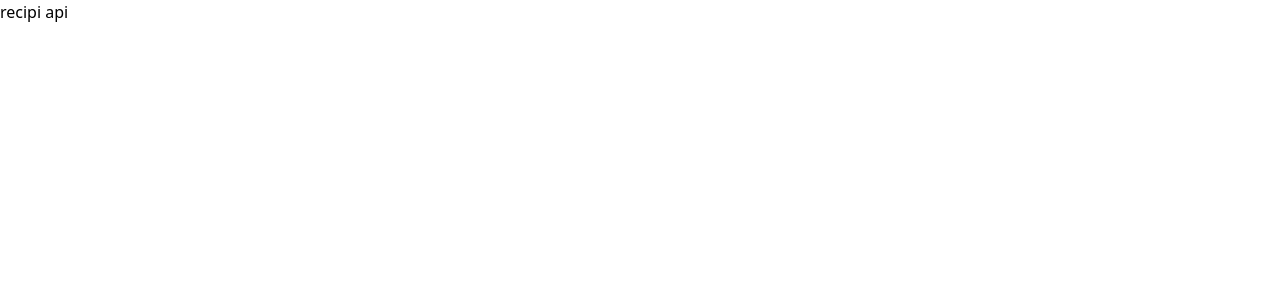
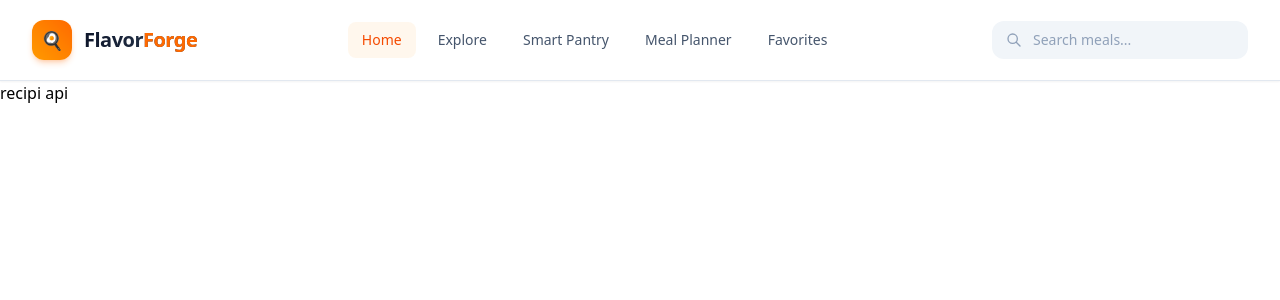
Before and after one commit to Eazybel/Fridge-Stalker, a Next.js app in the folder fridgestalker/: page / in a window 1280 px wide. Shown: the top 300 px of the page. Built offline with nearby package versions, Linux system fonts and the light colour scheme.

Commit message:
feat: integrate Header component into RootLayout for improved navigation

```diff
--- a/fridgestalker/src/app/layout.tsx
+++ b/fridgestalker/src/app/layout.tsx
@@ -1,4 +1,5 @@
 import type { Metadata } from "next";
+import Header from "@/app/components/Header/Header"
 import "./globals.css";
 
 export const metadata: Metadata = {
@@ -8,10 +9,11 @@
 
 export default function RootLayout({ children }: LayoutProps<"/">) {
   return (
-    <html
-      lang="en"
-    >
-      <body className="min-h-full flex flex-col">{children}</body>
+    <html lang="en">
+      <body className="min-h-full flex flex-col">
+        <Header/>
+        {children}
+        </body>
     </html>
   );
 }
```
